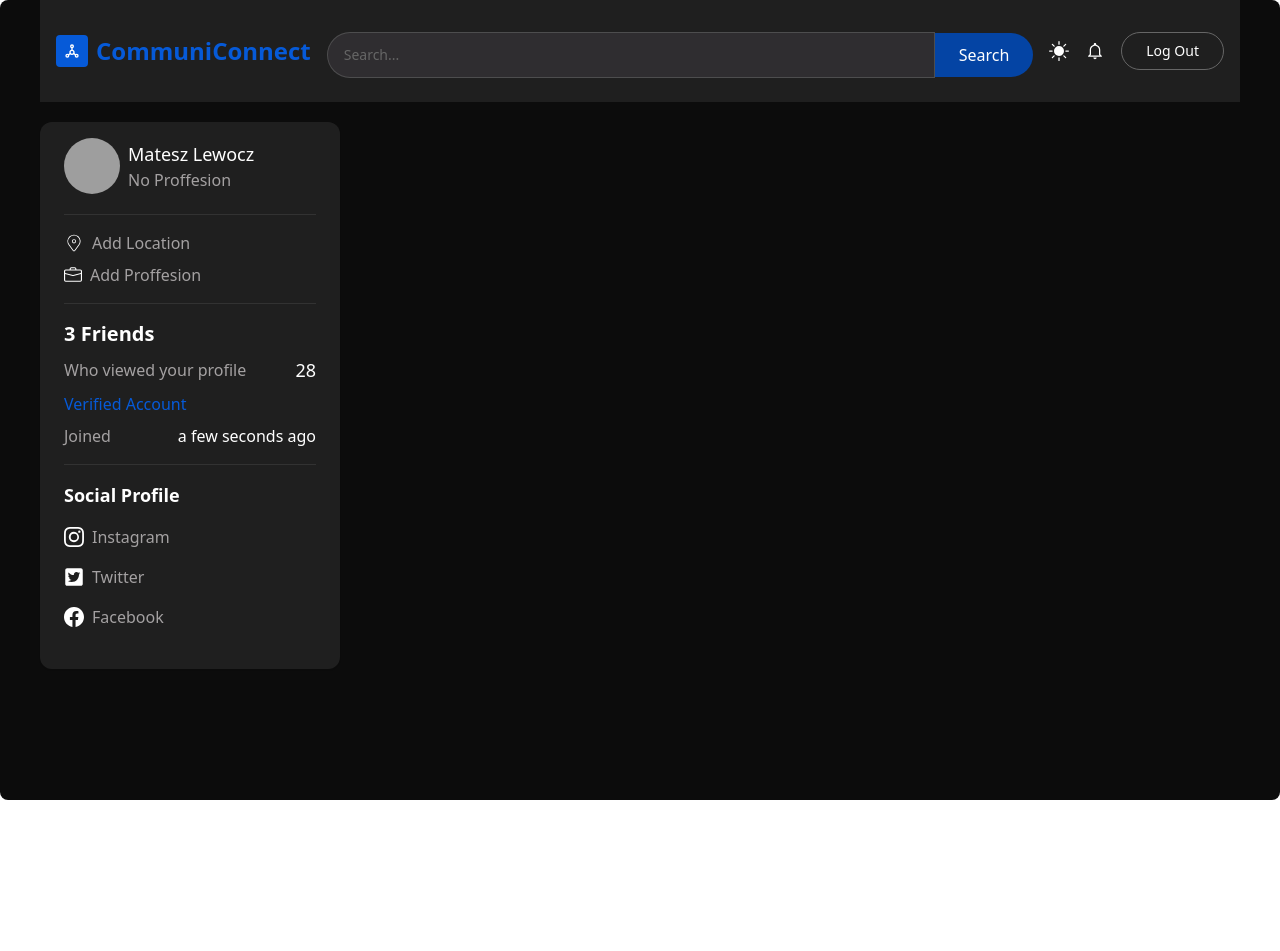
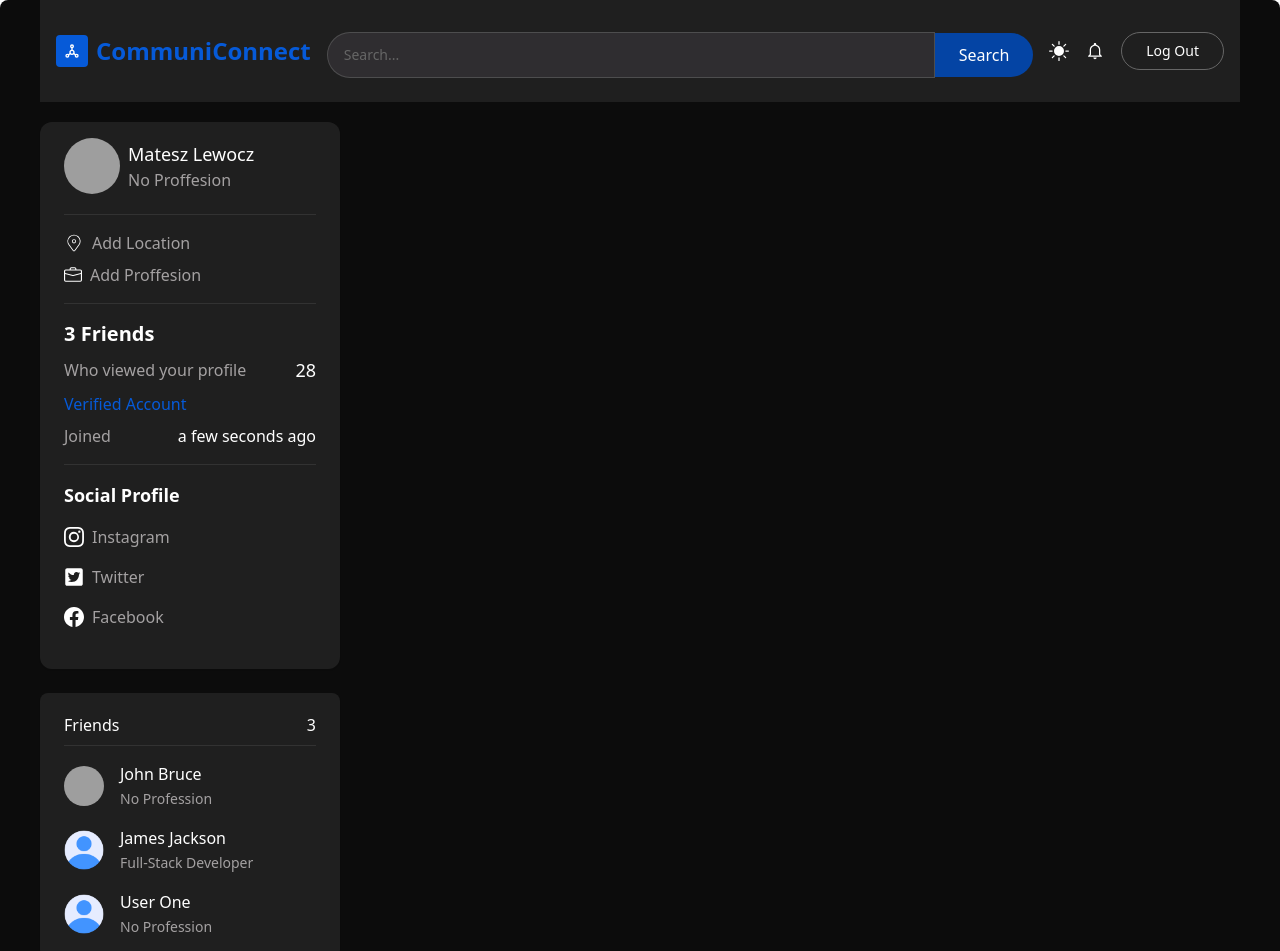
Before and after one commit to Lewoczegg/JS-Projekt, a React (Create React App) app in the folder client/: page / in a window 1280 px wide. Shown: the top 951 px of the page. Before the commit the page ends 800 px from the top, so only its background shows below. Built offline with nearby package versions, Linux system fonts and the light colour scheme; grey boxes are pictures that could not be loaded; some icons are missing.

Commit message:
Add Friends Card UI

```diff
--- /dev/null
+++ b/client/src/components/FriendsCard.jsx
@@ -0,0 +1,42 @@
+import React from "react";
+import { NoProfile } from "../assets";
+import { Link } from "react-router-dom";
+
+const FriendsCard = ({ friends }) => {
+  return (
+    <div>
+      <div className="w-full bg-primary shadow-sm rounded-lg px-6 py-5">
+        <div className="flex items-center justify-between text-ascent-1 pb-2 border-b border-[#66666645]">
+          <span> Friends</span>
+          <span>{friends?.length}</span>
+        </div>
+
+        <div className="w-full flex flex-col gap-4 pt-4">
+          {friends?.map((friend) => (
+            <Link
+              to={"/profile/" + friend?._id}
+              key={friend?._id}
+              className="w-full flex gap-4 items-center cursor-pointer"
+            >
+              <img
+                src={friend?.profileUrl ?? NoProfile}
+                alt={friend?.firstName}
+                className="w-10 h-10 object-cover rounded-full"
+              />
+              <div className="flex-1">
+                <p className="text-base font-medium text-ascent-1">
+                  {friend?.firstName} {friend?.lastName}
+                </p>
+                <span className="text-sm text-ascent-2">
+                  {friend?.profession ?? "No Profession"}
+                </span>
+              </div>
+            </Link>
+          ))}
+        </div>
+      </div>
+    </div>
+  );
+};
+
+export default FriendsCard;
--- a/client/src/components/index.js
+++ b/client/src/components/index.js
@@ -3,5 +3,6 @@
 import CustomButton from "./CustomButton";
 import TopBar from "./TopBar";
 import ProfileCard from "./ProfileCard";
+import FriendsCard from "./FriendsCard";
 
-export { TextInput, Loading, CustomButton, TopBar, ProfileCard };
+export { TextInput, Loading, CustomButton, TopBar, ProfileCard, FriendsCard };
--- a/client/src/pages/Home.jsx
+++ b/client/src/pages/Home.jsx
@@ -1,18 +1,19 @@
 import React from "react";
 import { useSelector } from "react-redux";
-import { ProfileCard, TopBar } from "../components";
+import { FriendsCard, ProfileCard, TopBar } from "../components";
 
 const Home = () => {
   const { user } = useSelector((state) => state.user);
 
   return (
-    <div className="home w-full px-0 lg:px-10 pb-20 2xl:px-40 bg-bgColor lg:rounded-lg h-screen overflow-hidden">
+    <div className="w-full px-0 lg:px-10 pb-20 2xl:px-40 bg-bgColor lg:rounded-lg h-full overflow-hidden">
       <TopBar />
 
       <div className="w-full flex gap-2 lg:gap4 pt-5 pb-10 h-full">
         {/* LEFT */}
         <div className="hidden w-1/3 lg:w-1/4 h-full md:flex flex-col gap-6 overfolw-y-auto">
           <ProfileCard user={user} />
+          <FriendsCard friends={user?.friends} />
         </div>
         {/* CENETR */}
         <div></div>
```
